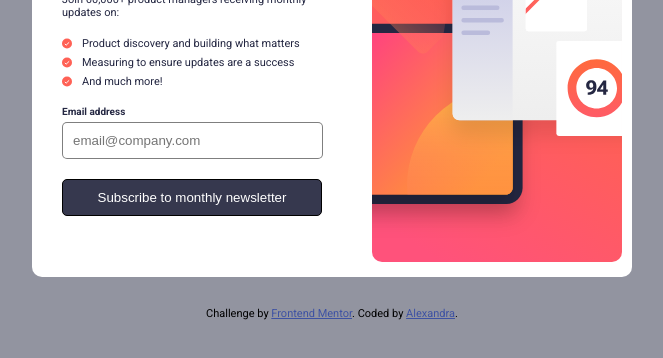
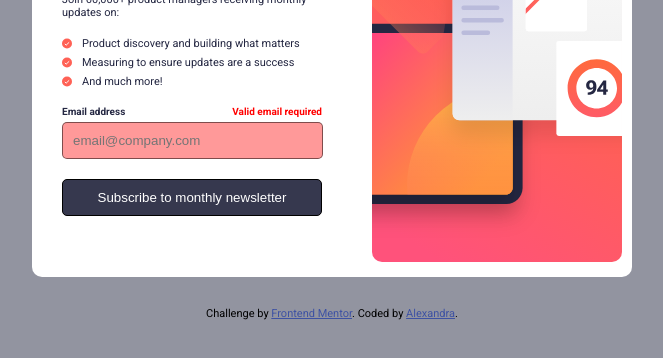
Before and after one commit to AAlexAlbu/Frontend-Mentor-newsletter-sign-up-with-success-message, a plain HTML site: page index.html in a window 1280 px wide. Both pictures are taken after a click on the button "Subscribe to monthly newsletter". Shown: the part 302-660 px from the top of the page, without its empty margins (308-971 px from the left). Drawn offline with Linux system fonts and the light colour scheme.

Commit message:
fixed the validateForm function

```diff
--- a/index.html
+++ b/index.html
@@ -65,6 +65,6 @@
     Challenge by <a href="https://www.frontendmentor.io?ref=challenge" target="_blank">Frontend Mentor</a>.
     Coded by <a href="#">Alexandra</a>.
   </div>
-  <script src="./index.js" />
+  <script src="./index.js"></script>
 </body>
 </html>
--- a/index.js
+++ b/index.js
@@ -6,13 +6,13 @@ function validateForm() {
 
 
     if (emailValue === "") { // check if the email is empty
-        errorLabel.classList.add("display");
+        errorLabel.style.display = "block";
         emailInput.classList.add("error");
     } else {
         // Check if the email is correctly formatted using a simple regular expression
         var emailRegex = /^[^\s@]+@[^\s@]+\.[^\s@]+$/;
         if (!emailRegex.test(emailValue)) {
-            errorLabel.classList.add("display");
+            errorLabel.style.display = "block";
             emailInput.classList.add("error");
         } else {
             errorLabel.classList.remove("display");
--- a/style.css
+++ b/style.css
@@ -174,6 +174,8 @@ display: flex;
     padding: 0;
 }
 
+
+
 .succes-container.show-succes {
     display: flex !important;
 }
```
